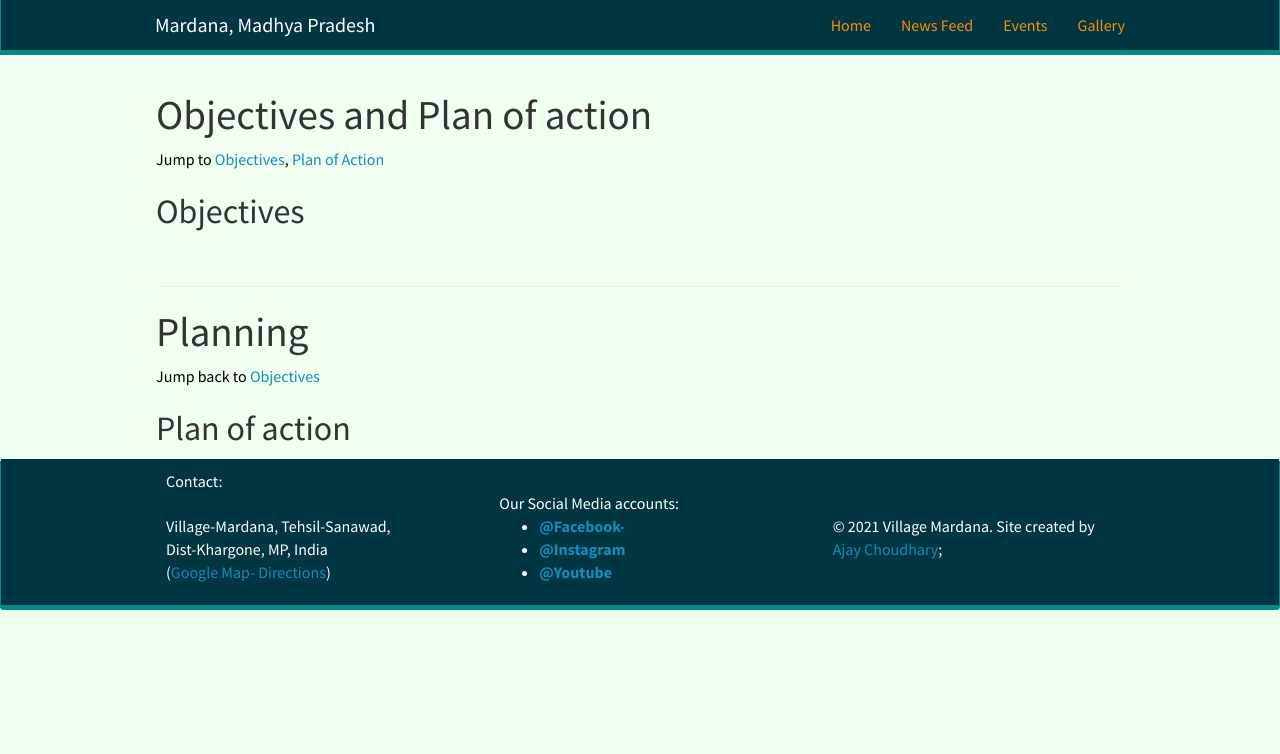
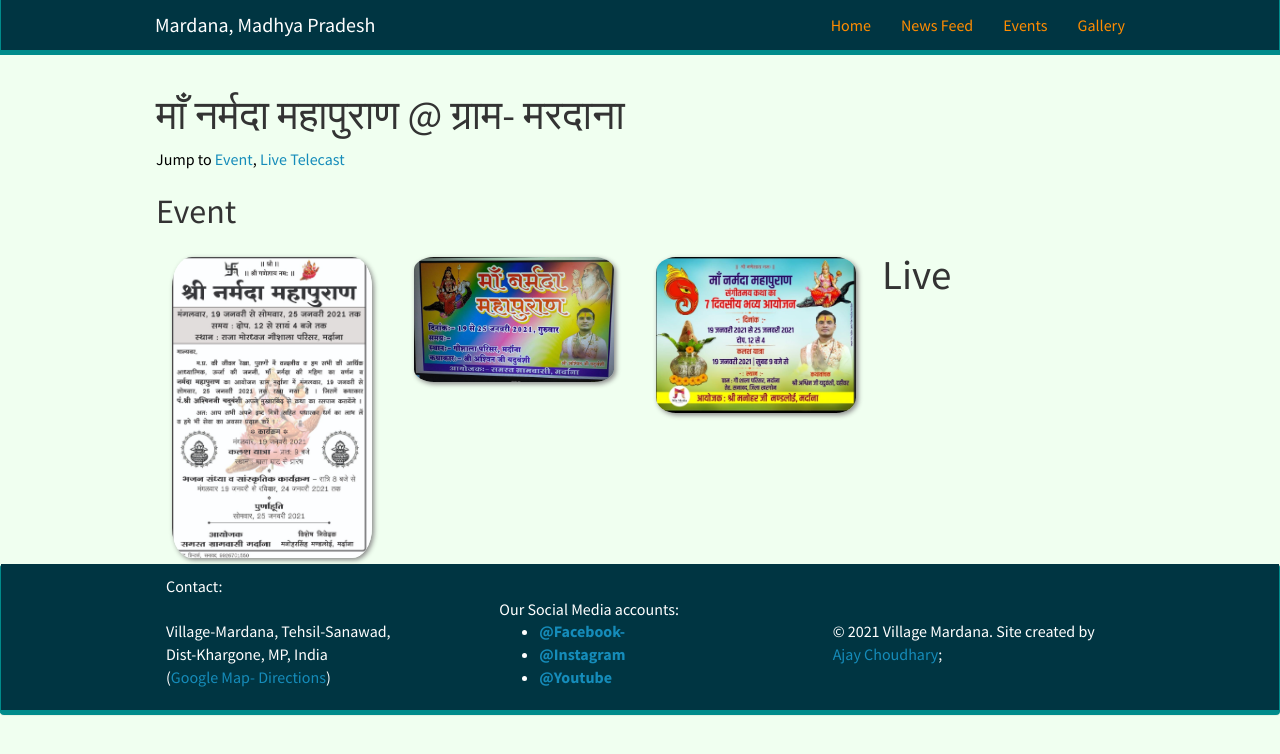
Before and after one commit to village-mardana/village-mardana.github.io, a Jekyll site: the page built from _pages/events.md, in a window 1280 px wide. Shown: the top 754 px of the page. Built offline with Jekyll 4.4.1, drawn with Linux system fonts in a browser that asks for light colours; nearby versions of some CDN libraries.

Commit message:
Update events.md

```diff
--- a/_pages/events.md
+++ b/_pages/events.md
@@ -7,57 +7,21 @@ permalink: /events/
 ---
 
 
-# Objectives and Plan of action
-Jump to [Objectives](#objectives), [Plan of Action](#planning)
+# माँ नर्मदा महापुराण @ ग्राम- मरदाना
+Jump to [Event](#Event), [Live Telecast](#live)
 
-## Objectives
-
-{% assign number_printed = 0 %}
-{% for publi in site.data.objlist %}
-
-{% assign even_odd = number_printed | modulo: 2 %}
-{% if publi.highlight == 1 %}
-
-{% if even_odd == 0 %}
-<div class="row">
-{% endif %}
-
-<div class="col-sm-12 clearfix">
- <div class="well">
-  <pubtit>{{ publi.title }}</pubtit>
-  <p>{{ publi.description }}</p>
-  <p><em>{{ publi.authors }}</em></p>
-  <p><strong><a href="{{ publi.link.url }}">{{ publi.link.display }}</a></strong></p>
-  <p class="text-danger"><strong> {{ publi.news1 }}</strong></p>
-  <p> {{ publi.news2 }}</p>
- </div>
+## Event
+<div class="col-sm-3 clearfix">
+<img src="{{ site.url }}{{ site.baseurl }}/images/picpic/NarmadaMahaPuran/poster1.jpeg" class="img-responsive" width="95%" style="float: left" />
 </div>
 
-{% assign number_printed = number_printed | plus: 1 %}
+<div class="col-sm-3 clearfix">
+<img src="{{ site.url }}{{ site.baseurl }}/images/picpic/NarmadaMahaPuran/poster2.jpeg" class="img-responsive" width="95%" style="float: left" />
+</div>
 
-{% if even_odd == 1 %}
+<div class="col-sm-3 clearfix">
+<img src="{{ site.url }}{{ site.baseurl }}/images/picpic/NarmadaMahaPuran/poster3.png" class="img-responsive" width="95%" style="float: left" />
 </div>
-{% endif %}
 
-{% endif %}
-{% endfor %}
 
-{% assign even_odd = number_printed | modulo: 2 %}
-{% if even_odd == 1 %}
-</div>
-{% endif %}
-
-<p> &nbsp; </p>
-
-<hr>
-
-# Planning
-Jump back to [Objectives](#objectives)
-## Plan of action
-
-{% for publi in site.data.objlist %}
-{% if publi.highlight == 0 %}
-  {{ publi.title }} <br />
-  <em>{{ publi.authors }} </em><br /><a href="{{ publi.link.url }}">{{ publi.link.display }}</a>
-{% endif %}
-{% endfor %}
+# Live
```
